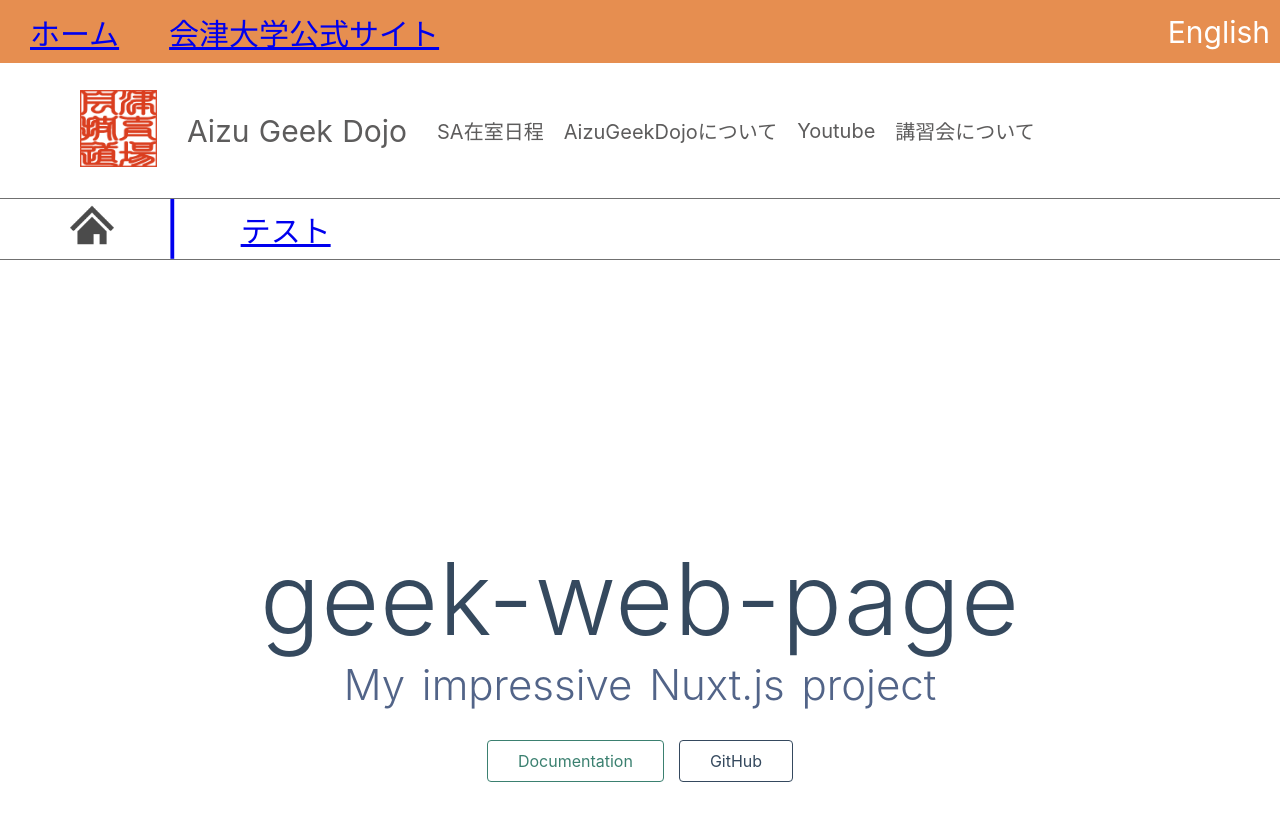
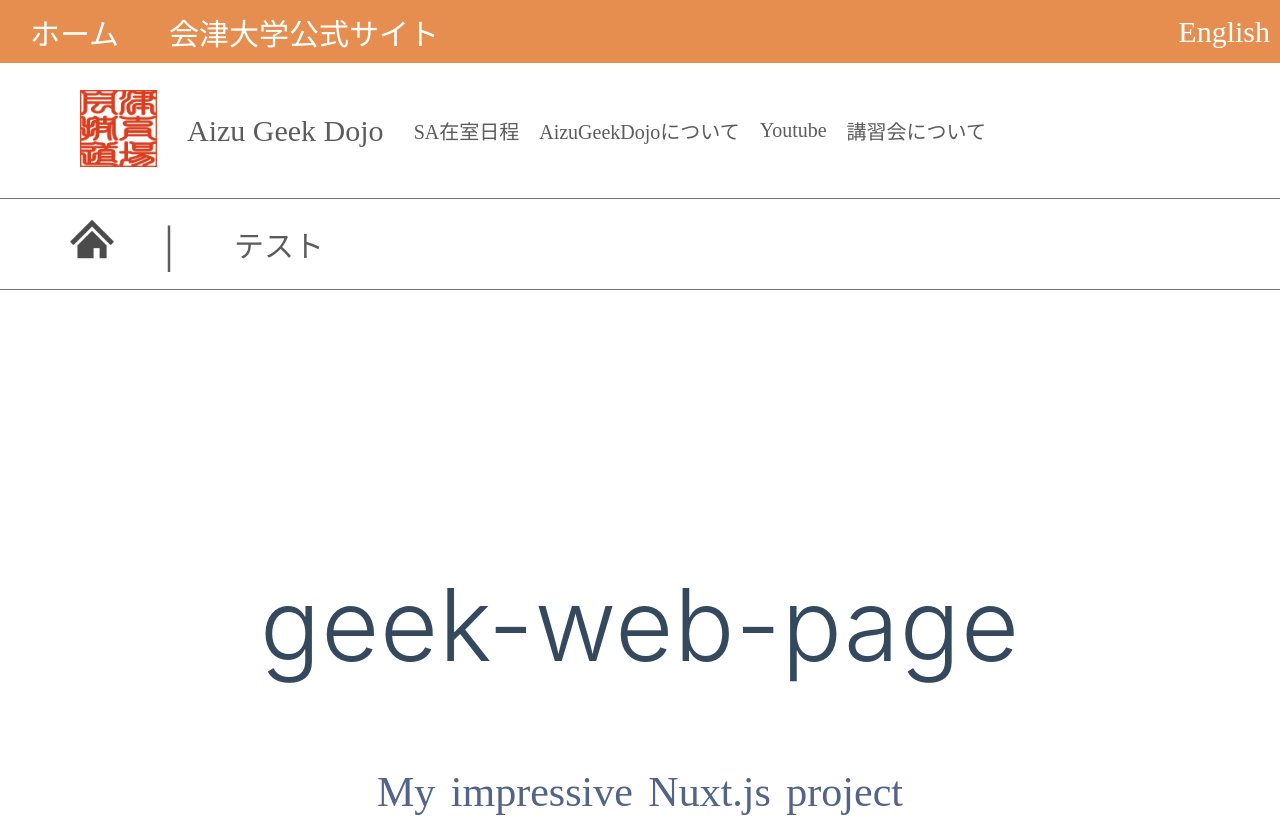
Before and after one commit to AizuGeekDojo/NeoWebPage, a Nuxt app: page / in a window 1280 px wide. Shown: the top 817 px of the page. Built offline with nearby package versions, Linux system fonts and the light colour scheme.

Commit message:
headerを整えた

```diff
--- a/layouts/default.vue
+++ b/layouts/default.vue
@@ -18,52 +18,5 @@ export default {
 }
 </script>
 
-<style>
-html {
-  font-family: 'Source Sans Pro', -apple-system, BlinkMacSystemFont, 'Segoe UI',
-    Roboto, 'Helvetica Neue', Arial, sans-serif;
-  font-size: 16px;
-  word-spacing: 1px;
-  -ms-text-size-adjust: 100%;
-  -webkit-text-size-adjust: 100%;
-  -moz-osx-font-smoothing: grayscale;
-  -webkit-font-smoothing: antialiased;
-  box-sizing: border-box;
-}
-
-*,
-*:before,
-*:after {
-  box-sizing: border-box;
-  margin: 0;
-}
-
-.button--green {
-  display: inline-block;
-  border-radius: 4px;
-  border: 1px solid #3b8070;
-  color: #3b8070;
-  text-decoration: none;
-  padding: 10px 30px;
-}
-
-.button--green:hover {
-  color: #fff;
-  background-color: #3b8070;
-}
-
-.button--grey {
-  display: inline-block;
-  border-radius: 4px;
-  border: 1px solid #35495e;
-  color: #35495e;
-  text-decoration: none;
-  padding: 10px 30px;
-  margin-left: 15px;
-}
-
-.button--grey:hover {
-  color: #fff;
-  background-color: #35495e;
-}
+<style lang='scss' src='../style/foundation.scss'>
 </style>
--- a/layouts/header.vue
+++ b/layouts/header.vue
@@ -4,7 +4,7 @@
       <div class="header-topbar-home">
         <nuxt-link to="/">ホーム</nuxt-link>
       </div>
-      <div>
+      <div class="header-topbar-u-aizu">
         <a href="http://www.u-aizu.ac.jp/">会津大学公式サイト</a>
       </div>
       <div class="header-topbar-english">English</div>
--- a/style/foundation.scss
+++ b/style/foundation.scss
@@ -8,11 +8,13 @@
 html {
   height: 100%;
   width: 100%;
+  margin: 0 0 0 0;
 }
 
 body {
   height: 100%;
   width: 100%;
+  margin: 0 0 0 0;
 }
 
 // TODO
--- a/style/header/_layout.scss
+++ b/style/header/_layout.scss
@@ -80,6 +80,7 @@ header {
           display: inline-block;
           align-items: center;
           margin-left: 50px;
+          font-weight: 10px;
           font-size: 50px;
         }
         .breadcrumb-li-links {
@@ -88,6 +89,7 @@ header {
         .breadcrumb-li-links:after {
           content: '|';
           display: inline-block;
+          margin: 0 auto;
         }
         .breadcrumb-li-links:last-child:after {
           content: none;
--- a/style/header/_utility.scss
+++ b/style/header/_utility.scss
@@ -5,6 +5,30 @@ header {
     background-color: $headerColor;
     color: white;
     font-size: 30px;
+
+    .header-topbar-home {
+      color:  white;
+      a {
+        color: white;
+        text-decoration: none;
+      }
+      a:visited {
+        text-decoration: none;
+        color: white;
+      }
+    }
+
+    .header-topbar-u-aizu{
+      color: white;
+      a {
+        text-decoration: none;
+        color: white;
+      }
+      a:visited {
+        text-decoration: none;
+        color: white;
+      }
+    }
   }
 
   .header-secondbar {
@@ -20,5 +44,19 @@ header {
   .header-breadcrumb {
     border-bottom: thin solid $lineColor;
     border-top: thin solid $lineColor;
+    .breadcrumb-ul {
+      .breadcrumb-li{
+        a, a:visited {
+          color: $fontColor;
+          text-decoration: none;
+        }
+        span {
+          a, a:visited {
+            color: $fontColor;
+            text-decoration: none;
+          }
+        }
+      }
+    }
   }
 }
```
